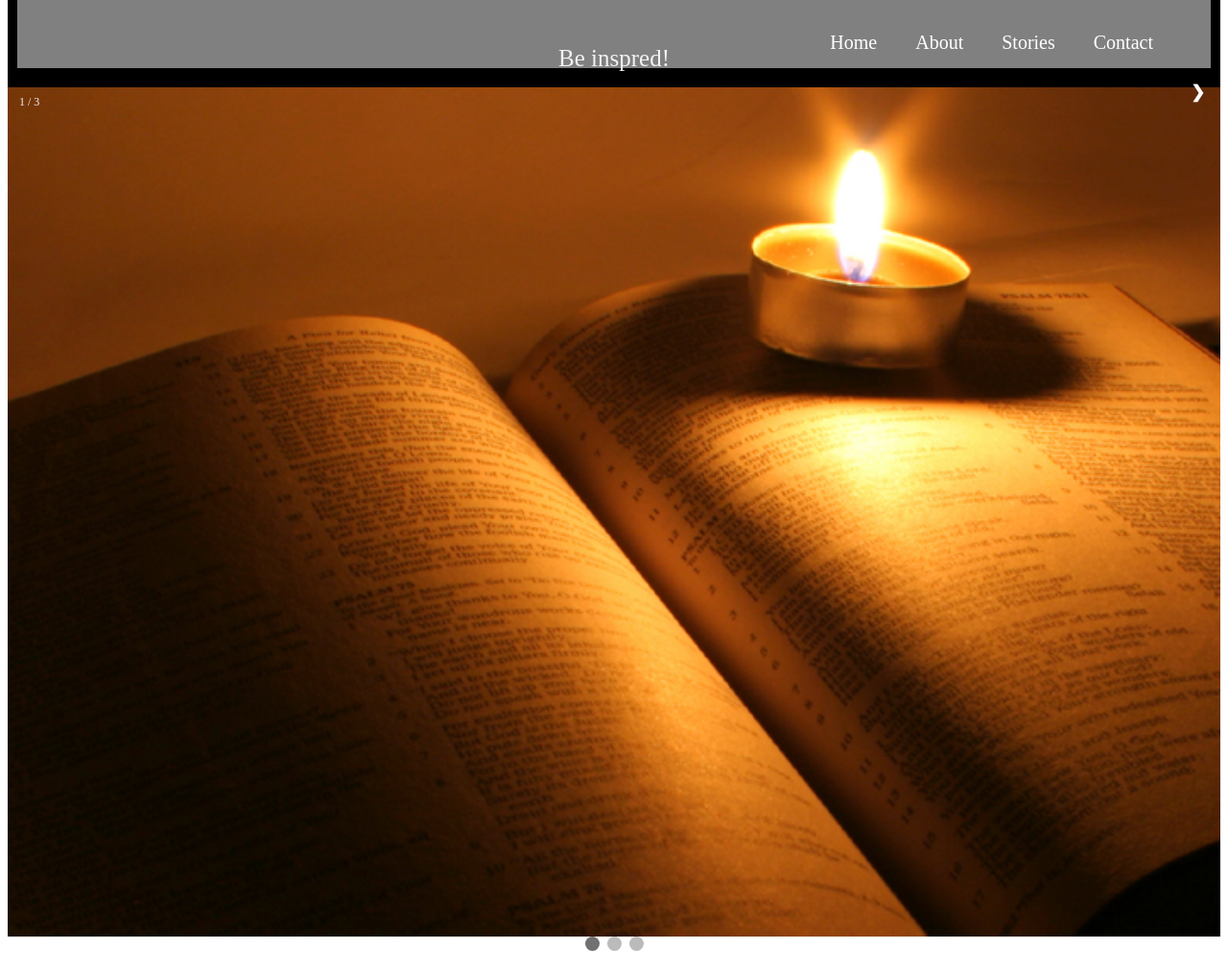
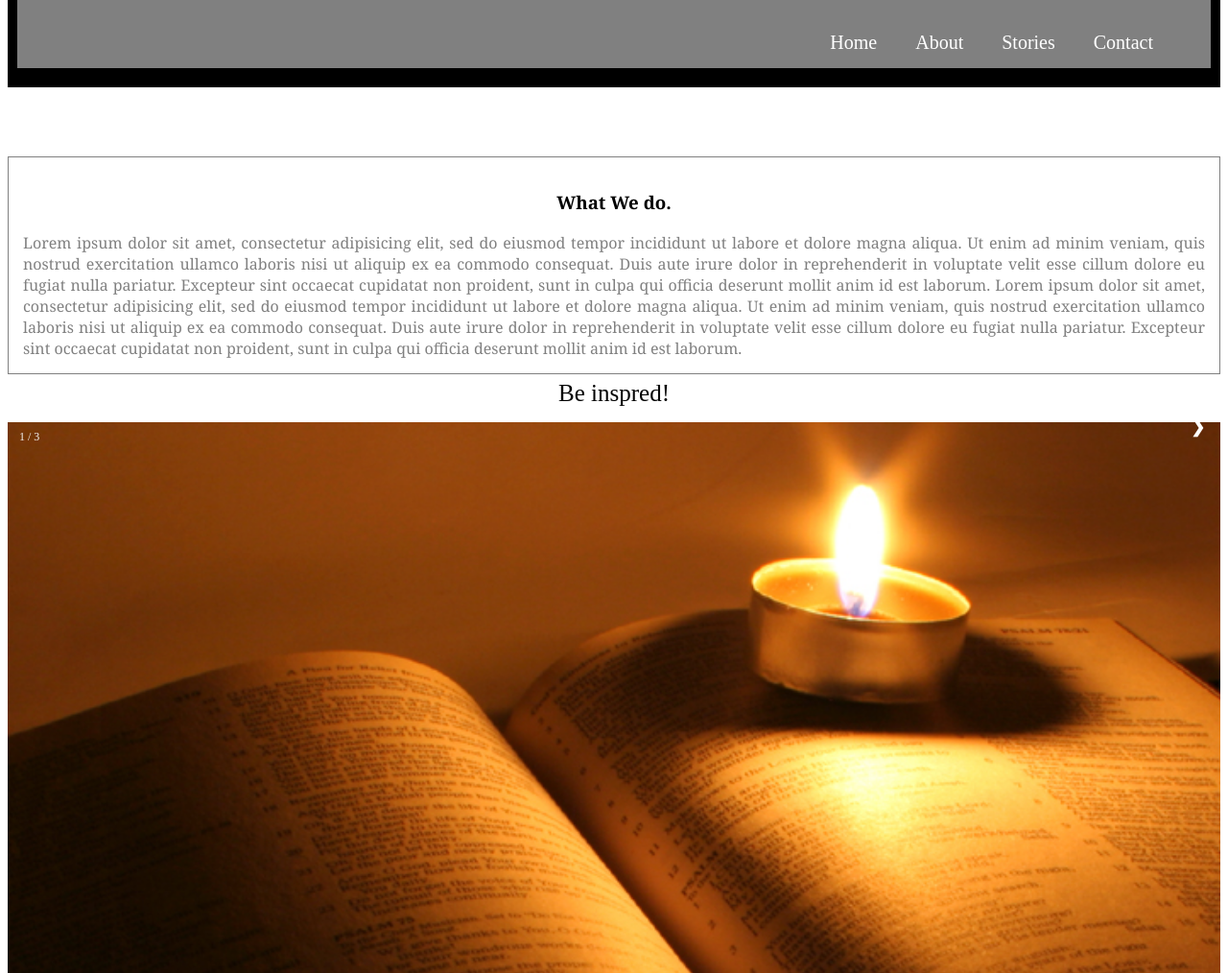
Before and after one commit to chisom-mbama/CheeSpot, a plain HTML site: page index.html in a window 1280 px wide. Shown: the part 170-1184 px from the top of the page at 96% size. Drawn offline with Linux system fonts and the light colour scheme.

Commit message:
solo first commit

```diff
--- a/index.html
+++ b/index.html
@@ -16,10 +16,10 @@
     <h4>...be inspired</h4>
     <nav>
         <ul>
-            <li><a href="/contact">Contact</a></li>
-            <li><a href="articles.html">Stories</a></li>
-            <li><a href="aboutus.html">About</a></li>
-            <li><a href="index.html">Home</a></li>
+            <li><a href="#">Contact</a></li>
+            <li><a href="#">Stories</a></li>
+            <li><a href="#">About</a></li>
+            <li><a href="#">Home</a></li>
         </ul>
     </nav>
 </header>
@@ -27,25 +27,41 @@
       <!-- <aside>
           <img src="img/chee 2.jpg" alt="scriblled writings and a gold pen" width="1600" height="800">
       </aside> -->
+      <p style="height: 40px;"></p>
 <!-- Slideshow container -->
+
+    <div class="heading">
+      <h3 align="center" style="color: black;"> What We do.</h3>
+      Lorem ipsum dolor sit amet, consectetur adipisicing elit, sed do eiusmod
+      tempor incididunt ut labore et dolore magna aliqua. Ut enim ad minim veniam,
+      quis nostrud exercitation ullamco laboris nisi ut aliquip ex ea commodo
+      consequat. Duis aute irure dolor in reprehenderit in voluptate velit esse
+      cillum dolore eu fugiat nulla pariatur. Excepteur sint occaecat cupidatat non
+      proident, sunt in culpa qui officia deserunt mollit anim id est laborum.
+      Lorem ipsum dolor sit amet, consectetur adipisicing elit, sed do eiusmod
+      tempor incididunt ut labore et dolore magna aliqua. Ut enim ad minim veniam,
+      quis nostrud exercitation ullamco laboris nisi ut aliquip ex ea commodo
+      consequat. Duis aute irure dolor in reprehenderit in voluptate velit esse
+      cillum dolore eu fugiat nulla pariatur. Excepteur sint occaecat cupidatat non
+      proident, sunt in culpa qui officia deserunt mollit anim id est laborum.
+    </div>
+
       <div class="slideshow-container">
-
-    <!-- Full-width images with number and caption text -->
             <div class="mySlides fade">
               <div class="numbertext">1 / 3</div>
-      <img src="img/chee 3.jpg" style="width:100%">
+              <img src="img/chee 3.jpg" width="100%"/>
               <div class="text">Be inspred!</div>
             </div>
 
             <div class="mySlides fade">
-      <div class="numbertext">2 / 3</div>
-      <img src="img/chee 2.jpg" style="width:100%">
+              <div class="numbertext" width="100%" />2 / 3</div>
+              <img src="img/chee 2.jpg">
               <div class="text">Make a u-turn the God-way!</div>
             </div>
 
             <div class="mySlides fade">
               <div class="numbertext">3 / 3</div>
-      <img src="img/chee1.jpg" style="width:100%">
+              <img src="img/chee1.jpg" width="100%" />
               <div class="text">Stay inspired!</div>
             </div>
 
@@ -53,16 +69,11 @@
           <a class="prev" onclick="plusSlides(-1)">&#10094;</a>
           <a class="next" onclick="plusSlides(1)">&#10095;</a>
     </div>
-<br>
-
-<!-- The dots/circles -->
-<div style="text-align:center">
-  <span class="dot" onclick="currentSlide(1)"></span>
-  <span class="dot" onclick="currentSlide(2)"></span>
-  <span class="dot" onclick="currentSlide(3)"></span>
-</div>
-</body>
+    <p style="height: 10px;"> </p>
     <footer>
       <h5>copyright 2019</h5>
     </footer>
+</body>
+
+
 </html>
--- a/main.css
+++ b/main.css
@@ -28,6 +28,20 @@ h4{
 	color: black;
 	text-align: center;
 }
+.mySlides>.text{
+	color: black;
+}
+.heading{
+	text-align: justify;
+    font-family: Georgia, 'Times New Roman', Times, serif;
+    color: grey;
+    border: 1px solid;
+    padding: 15px;
+}
+footer{
+	text-align: center;
+}
+
 nav{
 	/* margin: 50px; */
 	display: inline;
@@ -61,6 +75,10 @@ nav{
   max-width: 100%;
   position: relative;
   margin: auto;
+  margin-top: 50px;
+}
+footer{
+	margin: 10px;
 }
 
 /* Hide the images by default */
```
Lines whose indentation alone changed are shown as unchanged.
